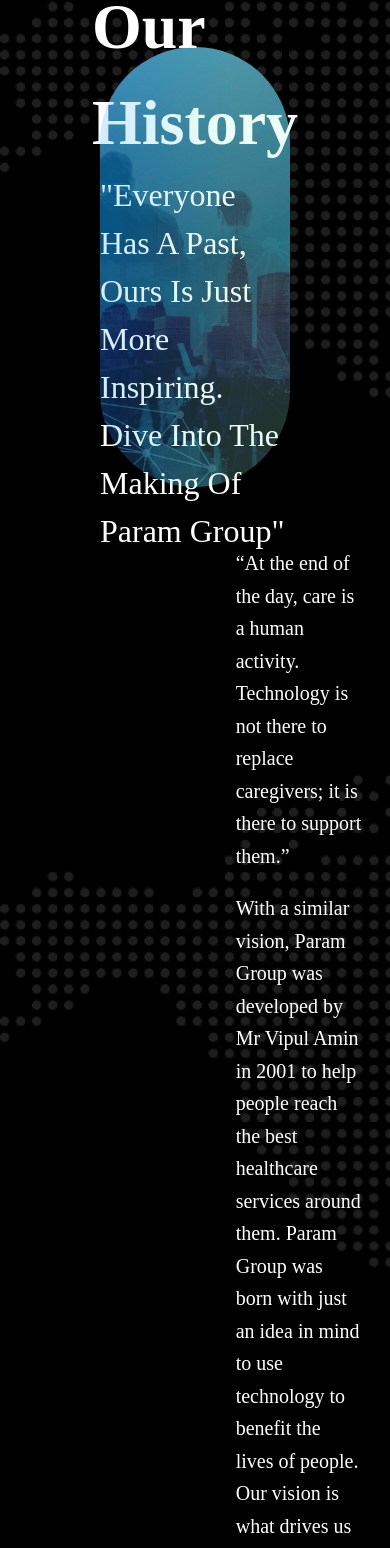
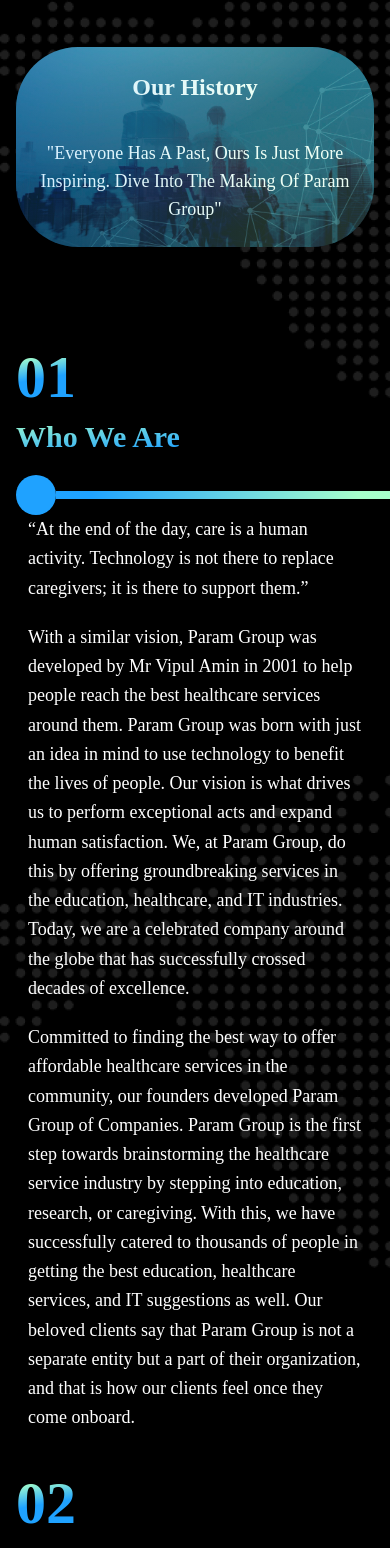
Before and after one commit to rajsoni2411/param_us_website_f, a React (Create React App) app: page /aboutus in a window 390 px wide. Shown: the part 99-1647 px from the top of the page. Built offline with nearby package versions, Linux system fonts and the light colour scheme.

Commit message:
Responsive Done
About us & Contact us Done

```diff
--- a/src/App.css
+++ b/src/App.css
@@ -473,7 +473,7 @@
 
 .line-1 {
     position: relative;
-    font-size: 72px;
+    /* font-size: 72px; */
     border-right: 2px solid;
     line-height: 90.72px;
     white-space: nowrap;
--- a/src/pages/Aboutus.jsx
+++ b/src/pages/Aboutus.jsx
@@ -23,138 +23,237 @@
   // ----------------------------------------------  Animation Variants ----------------------------------------------
 
   return (
-        <div className="w-full min-h-screen bg-cover bg-center flex justify-center items-center text-white">
-            <div className="w-[calc(100%_-_200px)]">
-                <div className="font-faustina h-[440px] w-full mt-[60px] bg-aboutus-bg rounded-[110px] text-white flex flex-col justify-center items-center relative bg-cover bg-center bg-no-repeat">
-                    <div className="bg-inner absolute inset-0 bg-gradient-to-r from-[#1FA2FF] from-[0%] via-25% to-[#A6FFCB] to-[70%] opacity-20 rounded-[110px]"></div>
-                    <p className="font-bold text-[64px]">Our History</p>
-                    <p className="font-medium text-[32px]">
-                        "Everyone Has A Past, Ours Is Just More Inspiring. Dive Into The Making Of Param Group"
+    <div className="w-full min-h-screen bg-cover bg-center flex justify-center items-center text-white overflow-hidden">
+      <div className="w-full lg:w-[calc(100%_-_200px)] px-4">
+        <div className="font-faustina h-auto  xs:h-[200px] lg:h-[440px]   w-full mt-[60px] bg-aboutus-bg  xs:rounded-[62px] rounded-[110px] text-white flex flex-col justify-center items-center relative bg-cover bg-center bg-no-repeat">
+          <div className="bg-inner absolute inset-0 bg-gradient-to-r from-[#1FA2FF] from-[0%] via-25% to-[#A6FFCB] to-[70%] opacity-20 rounded-[110px] xs:rounded-[62px]"></div>
+          <p className="font-bold text-4xl lg:text-[64px] xs:text-2xl mb-9">
+            Our History
+          </p>
+          <p className="font-medium text-xl lg:text-[32px] xs:text-[18px] text-center">
+            "Everyone Has A Past, Ours Is Just More Inspiring. Dive Into The
+            Making Of Param Group"
           </p>
         </div>
 
         <div className="w-full py-[60px] font-poppins">
           <div className="relative w-full">
-                        <div className="relative flex items-center">
+            <div className="relative flex flex-col  lg:flex-row xs:items-start items-center xs:justify-start ">
               <motion.div
-                                className="flex flex-col text-end w-[23%]"
+                className="flex flex-col  lg:text-end w-full lg:w-[23%]"
                 initial="hidden"
                 whileInView="visible"
                 viewport={{ once: true, amount: 0.5 }}
                 variants={slideInFromLeft}
               >
-                                <h2 className="text-9xl font-bold bg-gradient-to-r from-[#1FA2FF] from-[70%] to-[#A6FFCB] to-[90%] text-transparent bg-clip-text">01</h2>
-                                <h3 className="text-5xl font-bold bg-gradient-to-r from-[#1FA2FF] from-[35%] to-[#A6FFCB] to-[100%] text-transparent bg-clip-text mt-3">Who We Are</h3>
+                <h2 className="text-6xl xs:mt-10  lg:text-9xl font-bold lg:bg-gradient-to-r xs:bg-gradient-to-tl from-[#1FA2FF] from-[70%] to-[#A6FFCB] to-[90%] text-transparent bg-clip-text">
+                  01
+                </h2>
+                <h3 className="text-3xl lg:text-5xl font-bold lg:bg-gradient-to-r xs:bg-gradient-to-tl from-[#1FA2FF] from-[35%] to-[#A6FFCB] to-[100%] text-transparent bg-clip-text mt-3">
+                  Who We Are
+                </h3>
               </motion.div>
-                            <div className="flex flex-col items-center ml-5">
+              <div className="flex flex-col lg:flex-col xs:flex-row  xs:justify-center xs:items-center lg:items-center ml-0 lg:ml-5 mt-5 lg:mt-0">
                 <div className="w-10 h-10 rounded-full bg-[#1FA2FF]"></div>
                 <motion.div
-                                    className="w-2 bg-gradient-to-b from-[#1FA2FF] from-[10%] to-[#A6FFCB] to-[90%] "
+                  className="w-2 lg:w-2  xs:w-[336px] xl:h-[480px] lg:h-[780px] xs:h-2 bg-gradient-to-b lg:bg-gradient-to-b xs:bg-gradient-to-r from-[#1FA2FF] from-[10%] to-[#A6FFCB] to-[90%]  "
                   initial="hidden"
                   whileInView="visible"
                   viewport={{ once: true, amount: 0.5 }}
                   variants={verticalLineAnimation}
-                                    style={{ height: "480px", transformOrigin: "top", marginTop: "0" }}
+                  style={{
+                    transformOrigin: "top",
+                    marginTop: "0",
+                  }}
                 ></motion.div>
               </div>
               <motion.div
-                                className="text-lg md:w-[75%] pl-8"
+                className="text-lg w-full lg:w-[75%] pl-0 lg:pl-8  lg:mt-0"
                 initial="hidden"
                 whileInView="visible"
                 viewport={{ once: true, amount: 0.5 }}
                 variants={slideInFromRight}
               >
-                                <div className="leading-relaxed flex flex-col gap-5 font-poppins text-xl whitespace-pre-line">
-                                    <p>“At the end of the day, care is a human activity. Technology is not there to replace caregivers; it is there to support them.”</p>
-                                    <p>With a similar vision, Param Group was developed by Mr Vipul Amin in 2001 to help people reach the best healthcare services around them. Param Group was born with just an idea in mind to use technology to benefit the lives of people. Our vision is what drives us to perform exceptional acts and expand human satisfaction. We, at Param Group, do this by offering groundbreaking services in the education, healthcare, and IT industries. Today, we are a celebrated company around the globe that has successfully crossed decades of excellence.</p>
-                                    <p>Committed to finding the best way to offer affordable healthcare services in the community, our founders developed Param Group of Companies. Param Group is the first step towards brainstorming the healthcare service industry by stepping into education, research, or caregiving. With this, we have successfully catered to thousands of people in getting the best education, healthcare services, and IT suggestions as well. Our beloved clients say that Param Group is not a separate entity but a part of their organization, and that is how our clients feel once they come onboard.</p>
+                <div className="leading-relaxed flex flex-col gap-5 font-poppins text-lg lg:text-xl whitespace-pre-line px-3 ">
+                  <p>
+                    “At the end of the day, care is a human activity. Technology
+                    is not there to replace caregivers; it is there to support
+                    them.”
+                  </p>
+                  <p>
+                    With a similar vision, Param Group was developed by Mr Vipul
+                    Amin in 2001 to help people reach the best healthcare
+                    services around them. Param Group was born with just an idea
+                    in mind to use technology to benefit the lives of people.
+                    Our vision is what drives us to perform exceptional acts and
+                    expand human satisfaction. We, at Param Group, do this by
+                    offering groundbreaking services in the education,
+                    healthcare, and IT industries. Today, we are a celebrated
+                    company around the globe that has successfully crossed
+                    decades of excellence.
+                  </p>
+                  <p>
+                    Committed to finding the best way to offer affordable
+                    healthcare services in the community, our founders developed
+                    Param Group of Companies. Param Group is the first step
+                    towards brainstorming the healthcare service industry by
+                    stepping into education, research, or caregiving. With this,
+                    we have successfully catered to thousands of people in
+                    getting the best education, healthcare services, and IT
+                    suggestions as well. Our beloved clients say that Param
+                    Group is not a separate entity but a part of their
+                    organization, and that is how our clients feel once they
+                    come onboard.
+                  </p>
                 </div>
               </motion.div>
             </div>
 
-                        <div className="relative flex items-center">
+            <div className="relative flex flex-col  lg:flex-row xs:items-start items-center xs:justify-start">
               <motion.div
-                                className="flex flex-col text-end w-[23%]"
+                className="flex flex-col  lg:text-end w-full lg:w-[23%]"
                 initial="hidden"
                 whileInView="visible"
                 viewport={{ once: true, amount: 0.5 }}
                 variants={slideInFromLeft}
               >
-                                <h2 className="text-9xl font-bold bg-gradient-to-r from-[#1FA2FF] from-[70%] to-[#A6FFCB] to-[90%] text-transparent bg-clip-text">02</h2>
-                                <h3 className="text-5xl font-bold bg-gradient-to-r from-[#1FA2FF] from-[35%] to-[#A6FFCB] to-[100%] text-transparent bg-clip-text mt-3">Our Core Value</h3>
+                <h2 className="text-6xl xs:mt-10  lg:text-9xl font-bold lg:bg-gradient-to-r xs:bg-gradient-to-tl from-[#1FA2FF] from-[70%] to-[#A6FFCB] to-[90%] text-transparent bg-clip-text">
+                  02
+                </h2>
+                <h3 className="text-3xl lg:text-5xl font-bold lg:bg-gradient-to-tl xs:bg-gradient-to-tl from-[#1FA2FF] from-[35%] to-[#A6FFCB] to-[100%] text-transparent bg-clip-text mt-3">
+                  Our Core Value
+                </h3>
               </motion.div>
-                            <div className="flex flex-col items-center ml-5">
+              <div className="flex flex-col lg:flex-col xs:flex-row  xs:justify-center xs:items-center lg:items-center ml-0 lg:ml-5  lg:mt-0">
                 <div className="w-10 h-10 rounded-full bg-[#1FA2FF]"></div>
                 <motion.div
-                                    className="w-2 bg-gradient-to-b from-[#1FA2FF] from-[10%] to-[#A6FFCB] to-[90%]"
+                  className="w-2 lg:w-2  xs:w-[336px] xl:h-[880px] lg:h-[1280px] xs:h-2 bg-gradient-to-b lg:bg-gradient-to-b xs:bg-gradient-to-r from-[#1FA2FF] from-[10%] to-[#A6FFCB] to-[90%] "
                   initial="hidden"
                   whileInView="visible"
                   viewport={{ once: true, amount: 0.5 }}
                   variants={verticalLineAnimation}
-                                    style={{ height: "715px", transformOrigin: "top", marginTop: "0" }}
+                  style={{
+                    transformOrigin: "top",
+                    marginTop: "0",
+                  }}
                 ></motion.div>
               </div>
               <motion.div
-                                className="text-lg md:w-[75%] pl-8"
+                className="text-lg w-full lg:w-[75%] pl-0 lg:pl-8 mt-5 lg:mt-0"
                 initial="hidden"
                 whileInView="visible"
                 viewport={{ once: true, amount: 0.5 }}
                 variants={slideInFromRight}
               >
-                                <div className="leading-relaxed flex flex-col gap-5 font-poppins text-xl whitespace-pre-line">
-                                    <p>Stronger when ‘UNITED’ <br /> -Like it is said, teamwork makes the dream work- we at Param Group consider employees as the biggest resources who help us achieve milestones. A strong set of core values keeps our workforce responsible in society and guided in the right direction.</p>
+                <div className="leading-relaxed px-3 mt-7 flex flex-col gap-5 font-poppins text-lg lg:text-xl whitespace-pre-line">
+                  <p>
+                    Stronger when ‘UNITED’ <br /> -Like it is said, teamwork
+                    makes the dream work- we at Param Group consider employees
+                    as the biggest resources who help us achieve milestones. A
+                    strong set of core values keeps our workforce responsible in
+                    society and guided in the right direction.
+                  </p>
                   <div className="flex flex-col gap-2">
-                                        <p className="text-2xl font-bold">Unity and Integrity</p>
-                                        <p>Inspired by the community’s trust in us, we unite as a team to fulfill our client’s objectives and help them achieve great satisfaction. Keeping the differences aside, our team works together to help people and improve the environment as a whole. Also, having strong business integrity and being ethically honest in whatever we say and do is a part of our core values. We believe in actions that reveal our integrity as well as unity in society.</p>
+                    <p className="text-xl lg:text-2xl font-bold">
+                      Unity and Integrity
+                    </p>
+                    <p>
+                      Inspired by the community’s trust in us, we unite as a
+                      team to fulfill our client’s objectives and help them
+                      achieve great satisfaction. Keeping the differences aside,
+                      our team works together to help people and improve the
+                      environment as a whole. Also, having strong business
+                      integrity and being ethically honest in whatever we say
+                      and do is a part of our core values. We believe in actions
+                      that reveal our integrity as well as unity in society.
+                    </p>
                   </div>
                   <div className="flex flex-col gap-2">
-                                        <p className="text-2xl font-bold">Respect for Individuals</p>
-                                        <p>respecting the honest opinion of individuals working with us and in the community. Maintaining confidentiality with every client we deal with and treating each person in a manner that depicts Param Group’s value. Supporting individuals with disabilities and empowering them in different ways.</p>
+                    <p className="text-xl lg:text-2xl font-bold">
+                      Respect for Individuals
+                    </p>
+                    <p>
+                      respecting the honest opinion of individuals working with
+                      us and in the community. Maintaining confidentiality with
+                      every client we deal with and treating each person in a
+                      manner that depicts Param Group’s value. Supporting
+                      individuals with disabilities and empowering them in
+                      different ways.
+                    </p>
                   </div>
                   <div className="flex flex-col gap-2">
-                                        <p className="text-2xl font-bold">Loyalty and Trust</p>
-                                        <p>be a loyal and trustworthy partner for our clients. Share constructive reports and feedback with stakeholders and implement actions in favor of them. Become a reliable partner in the community and take fair decisions that are independent and unbiased.</p>
+                    <p className="text-xl lg:text-2xl font-bold">
+                      Loyalty and Trust
+                    </p>
+                    <p>
+                      be a loyal and trustworthy partner for our clients. Share
+                      constructive reports and feedback with stakeholders and
+                      implement actions in favor of them. Become a reliable
+                      partner in the community and take fair decisions that are
+                      independent and unbiased.
+                    </p>
                   </div>
                 </div>
               </motion.div>
             </div>
-                        <div className="relative flex items-center">
+            <div className="relative flex flex-col  lg:flex-row xs:items-start items-center xs:justify-start">
               <motion.div
-                                className="flex flex-col text-end w-[23%]"
+                className="flex flex-col  lg:text-end w-full lg:w-[23%]"
                 initial="hidden"
                 whileInView="visible"
                 viewport={{ once: true, amount: 0.5 }}
                 variants={slideInFromLeft}
               >
-                                <h2 className="text-9xl font-bold bg-gradient-to-r from-[#1FA2FF] from-[70%] to-[#A6FFCB] to-[90%] text-transparent bg-clip-text">03</h2>
-                                <h3 className="text-5xl font-bold bg-gradient-to-r from-[#1FA2FF] from-[35%] to-[#A6FFCB] to-[100%] text-transparent bg-clip-text mt-3">Our Purpose</h3>
+                <h2 className=" xs:mt-10 text-6xl lg:text-9xl font-bold lg:bg-gradient-to-r xs:bg-gradient-to-tl from-[#1FA2FF] from-[70%] to-[#A6FFCB] to-[90%] text-transparent bg-clip-text">
+                  03
+                </h2>
+                <h3 className="text-3xl lg:text-5xl font-bold lg:bg-gradient-to-r xs:bg-gradient-to-tl from-[#1FA2FF] from-[35%] to-[#A6FFCB] to-[100%] text-transparent bg-clip-text mt-3">
+                  Our Purpose
+                </h3>
               </motion.div>
-                            <div className="flex flex-col items-center ml-5">
+              <div className="flex flex-col lg:flex-col xs:flex-row  xs:justify-center xs:items-center lg:items-center lg:ml-5 mt-5 lg:mt-0">
                 <div className="w-10 h-10 rounded-full bg-[#1FA2FF]"></div>
                 <motion.div
-                                    className="w-2 bg-gradient-to-b from-[#1FA2FF] rounded-b-[20px] from-[10%] to-[#A6FFCB] to-[90%]"
+                  className="w-2 lg:w-2  xs:w-[336px] xl:h-[480px] lg:h-[480px] xs:h-2 bg-gradient-to-b lg:bg-gradient-to-b xs:bg-gradient-to-r from-[#1FA2FF] from-[10%] to-[#A6FFCB] to-[90%]  "
                   initial="hidden"
                   whileInView="visible"
                   viewport={{ once: true, amount: 0.5 }}
                   variants={verticalLineAnimation}
-                                    style={{ height: "290px", transformOrigin: "top", marginTop: "0" }}
+                  style={{
+                    transformOrigin: "top",
+                    marginTop: "0",
+                  }}
                 ></motion.div>
               </div>
               <motion.div
-                                className="text-lg md:w-[75%] pl-8"
+                className="text-lg w-full lg:w-[75%] pl-0 lg:pl-8 mt-5 lg:mt-0"
                 initial="hidden"
                 whileInView="visible"
                 viewport={{ once: true, amount: 0.5 }}
                 variants={slideInFromRight}
               >
-                                <div className="leading-relaxed flex flex-col gap-5 font-poppins text-xl whitespace-pre-line">
+                <div className="leading-relaxed  px-3 flex flex-col gap-5 font-poppins text-lg lg:text-xl whitespace-pre-line mt-7">
                   <p>Care. Cater. Curate</p>
-                                    <p>Our purpose is very clear that uniquely drives us to fulfill our vision and mission. Care is to help people in the surroundings live a better livelihood. Cater to help clients and the community in solving their problems and achieve better results. And curate is to innovate in products and services that take the healthcare industry by the storm.</p>
-                                    <p>Our purpose at Param Group is to devise products and services that not only offer valuable products and services to the community outside but also be content in whatever we do. Our vision is to craft the combination of caregiving and technology in a way that brings unique yet valuable benefits to the community. To drive towards satisfaction is what we call our primary purpose at the company.</p>
+                  <p>
+                    Our purpose is very clear that uniquely drives us to fulfill
+                    our vision and mission. Care is to help people in the
+                    surroundings live a better livelihood. Cater to help clients
+                    and the community in solving their problems and achieve
+                    better results. And curate is to innovate in products and
+                    services that take the healthcare industry by the storm.
+                  </p>
+                  <p>
+                    Our purpose at Param Group is to devise products and
+                    services that not only offer valuable products and services
+                    to the community outside but also be content in whatever we
+                    do. Our vision is to craft the combination of caregiving and
+                    technology in a way that brings unique yet valuable benefits
+                    to the community. To drive towards satisfaction is what we
+                    call our primary purpose at the company.
+                  </p>
                 </div>
               </motion.div>
             </div>
-
           </div>
         </div>
       </div>
```
Also changed, not shown: src/components/Footer.jsx (+20 -12 lines), src/pages/ContactUs.jsx (+44 -43 lines). Lines whose indentation alone changed are shown as unchanged.
